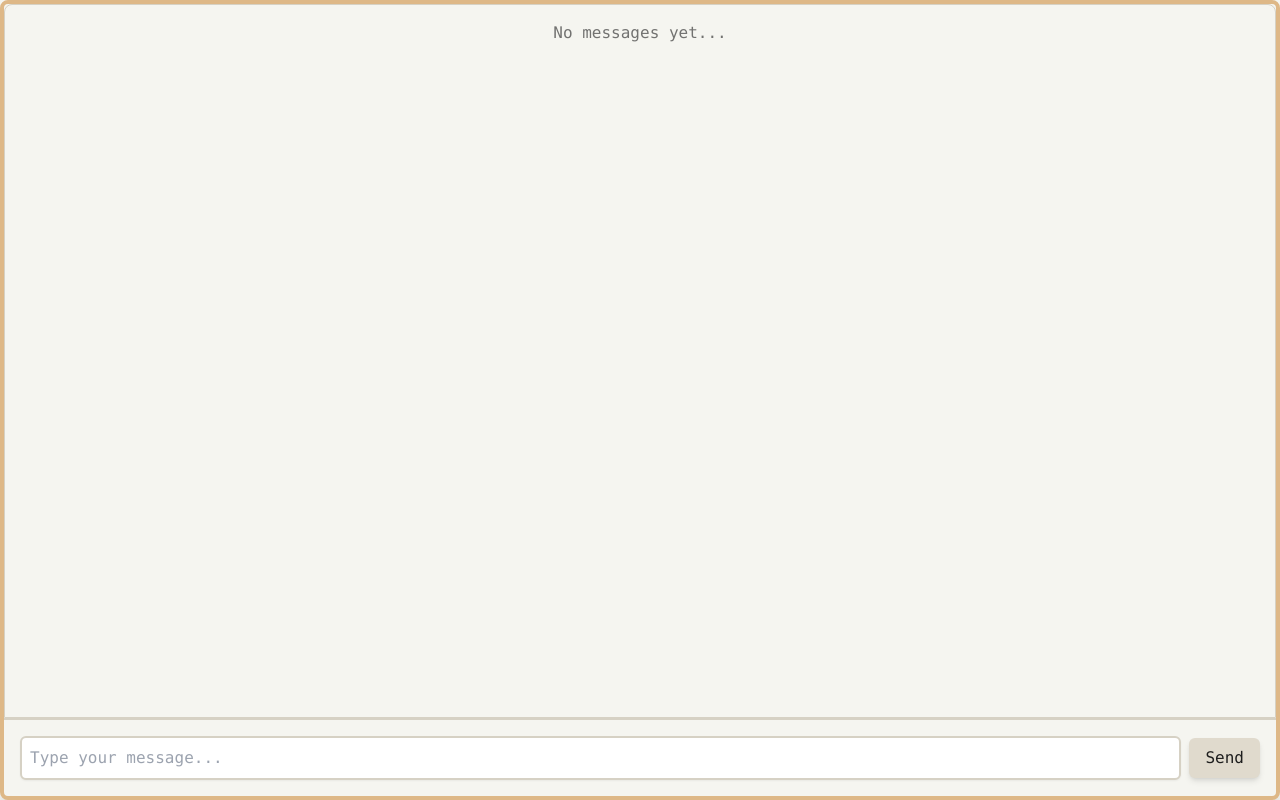
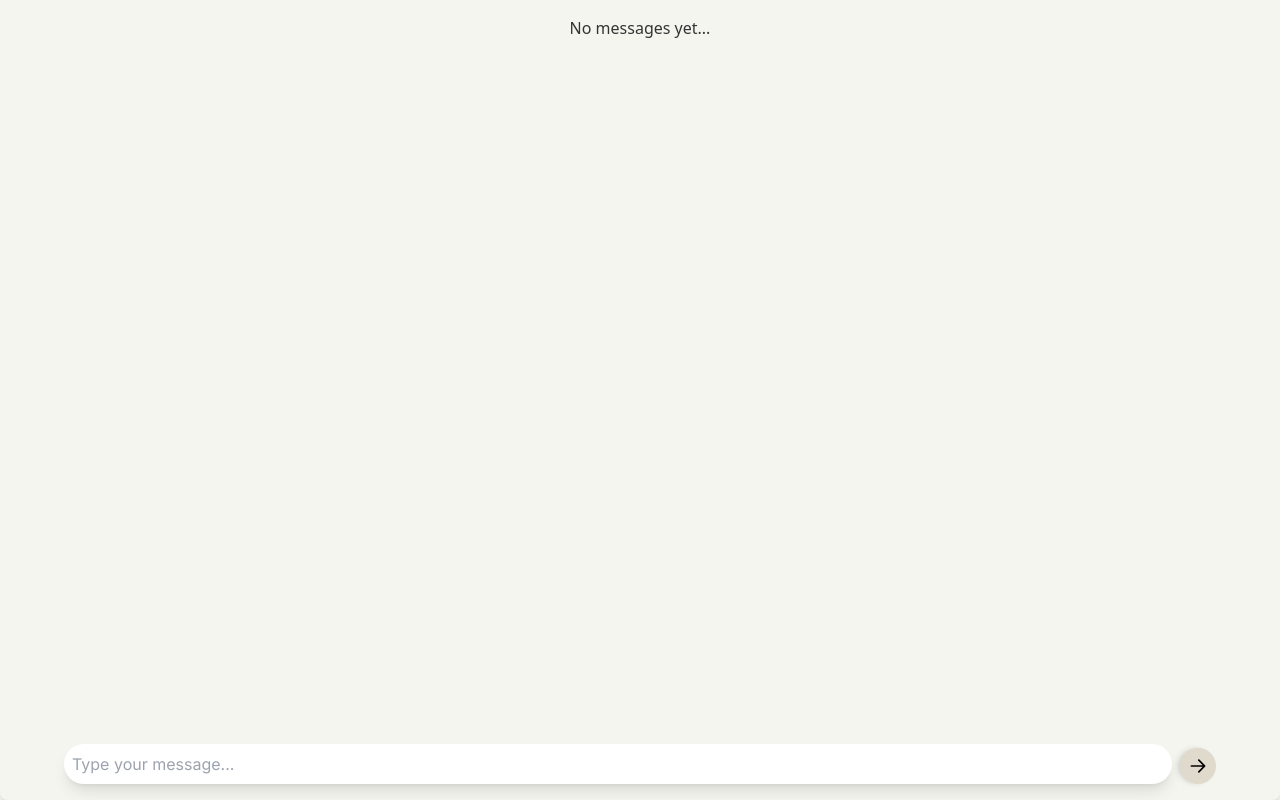
Before and after one commit to shivanshshrivas/SafeChain, a React (Create React App) app in the folder react-frontend/: page /main in a window 1280 px wide. Built offline with nearby package versions, Linux system fonts and the light colour scheme.

Commit message:
some ui changes to text window

```diff
--- a/react-frontend/src/components/TextWindow.js
+++ b/react-frontend/src/components/TextWindow.js
@@ -47,14 +47,14 @@ const TextWindow = ({ nickname, deviceId }) => {
   }, [messages]);
 
   return (
-    <div className="w-full h-full flex flex-col bg-[#F5F5F0] text-[#3B3B3B] font-mono border-4 border-[#DEB887] rounded-lg shadow-xl">
+    <div className="w-full h-full px-[5%] flex flex-col bg-[#F5F5F0] text-[#333333] rounded-lg shadow-xl">
       {/* Messages Container */}
       <div
         ref={chatContainerRef}
-        className="flex-1 overflow-y-auto p-4 border border-[#D6D1C4] rounded-t-lg"
+        className="flex-1 overflow-y-auto p-4 rounded-t-lg"
       >
         {messages.length === 0 && (
-          <div className="text-center text-[#3B3B3B] opacity-70">No messages yet...</div>
+          <div className="text-center text-[#333333]">No messages yet...</div>
         )}
         {messages.map((msg, index) => (
           <div
@@ -65,33 +65,37 @@ const TextWindow = ({ nickname, deviceId }) => {
               className={`p-3 max-w-[70%] rounded-xl shadow-md transform transition-all duration-300 ${
                 msg.isSent
                   ? "bg-[#E0DACD] text-[#1E1E1E] translate-x-1 opacity-90"
-                  : "bg-[#FFFFFF] text-[#3B3B3B] -translate-x-1 opacity-90"
+                  : "bg-[#FFFFFF] text-[#333333] -translate-x-1 opacity-90"
               }`}
             >
-              <div className="text-xs text-[#3B3B3B] font-semibold opacity-80 mb-1">
+              <div className="text-xs font-figtree text-[#333333] font-semibold opacity-80 mb-1">
                 {msg.sender} ({msg.deviceId}) - {new Date(msg.timestamp).toLocaleTimeString()}
               </div>
-              <div className="break-words text-sm leading-relaxed">{msg.text}</div>
+              <div className="break-words text-sm font-inter leading-relaxed">{msg.text}</div>
             </div>
           </div>
         ))}
       </div>
 
       {/* Input Field */}
-      <div className="flex items-center gap-2 p-4 border-t-2 border-[#D6D1C4] bg-[#F5F5F0] rounded-b-lg">
-        <input
-          type="text"
-          className="w-full p-2 bg-[#FFFFFF] text-[#3B3B3B] border-2 border-[#D6D1C4] rounded-md focus:outline-none focus:ring focus:ring-[#E0DACD] shadow-sm"
-          value={newMessage}
-          onChange={(e) => setNewMessage(e.target.value)}
-          onKeyDown={(e) => e.key === "Enter" && sendMessage()}
-          placeholder="Type your message..."
-        />
+      <div className="flex items-end gap-2 py-4 bg-transparent rounded-b-lg">
+      <textarea
+        className="w-full overflow-hidden resize-none p-2 font-inter text-[#333333] rounded-3xl focus:outline-none focus:ring focus:ring-[#E0DACD] shadow-lg"
+        value={newMessage}
+        onChange={(e) => {
+          setNewMessage(e.target.value);
+          e.target.style.height = "auto"; // Reset height to auto
+          e.target.style.height = `${e.target.scrollHeight}px`; // Adjust height based on content
+        }}
+        onKeyDown={(e) => e.key === "Enter" && !e.shiftKey && sendMessage()}
+        placeholder="Type your message..."
+        rows={1} // Start with a single row
+      />
         <button
           onClick={sendMessage}
-          className="bg-[#E0DACD] hover:bg-[#D6D1C4] text-[#1E1E1E] px-4 py-2 rounded-md focus:outline-none focus:ring focus:ring-[#E0DACD] shadow-md transform transition-all duration-300 hover:scale-105"
+          className="bg-[#E0DACD] rotate-90 hover:rotate-0 hover:bg-[#D6D1C4] text-[#1E1E1E] px-2 py-2 rounded-full focus:outline-none focus:ring focus:ring-[#E0DACD] shadow-md transform transition-all duration-300 hover:scale-105"
         >
-          Send
+          <svg viewBox="0 0 24 24" height={20} width={20} fill="none" xmlns="http://www.w3.org/2000/svg"><g id="SVGRepoBgCarrier" strokeWidth="0"></g><g id="SVGRepoTracerCarrier" strokeLinecap="round" strokeLinejoin="round"></g><g id="SVGRepoIconCarrier"> <path fillRule="evenodd" clipRule="evenodd" d="M12 3C12.2652 3 12.5196 3.10536 12.7071 3.29289L19.7071 10.2929C20.0976 10.6834 20.0976 11.3166 19.7071 11.7071C19.3166 12.0976 18.6834 12.0976 18.2929 11.7071L13 6.41421V20C13 20.5523 12.5523 21 12 21C11.4477 21 11 20.5523 11 20V6.41421L5.70711 11.7071C5.31658 12.0976 4.68342 12.0976 4.29289 11.7071C3.90237 11.3166 3.90237 10.6834 4.29289 10.2929L11.2929 3.29289C11.4804 3.10536 11.7348 3 12 3Z" fill="#000000"></path> </g></svg>
         </button>
       </div>
     </div>
```
